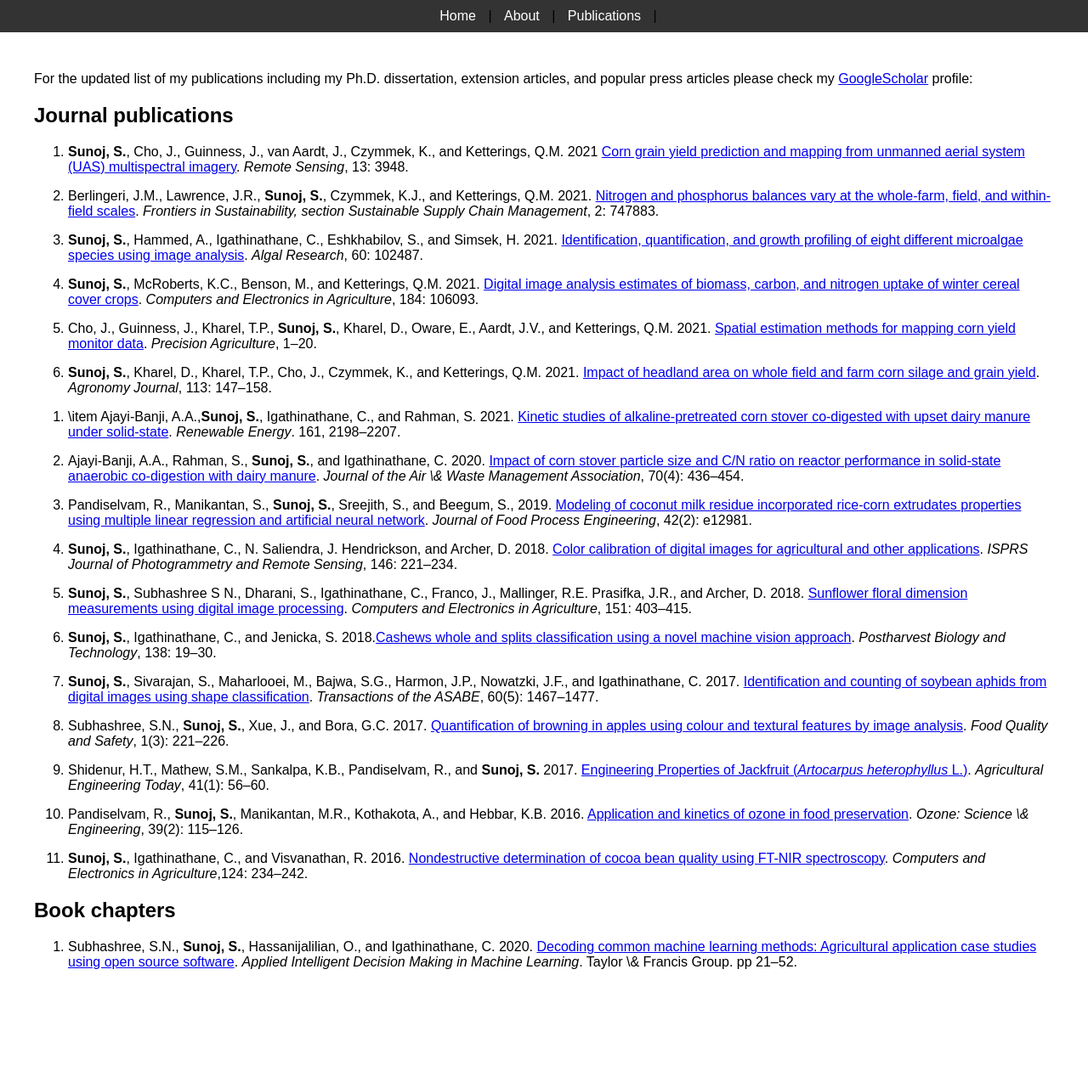
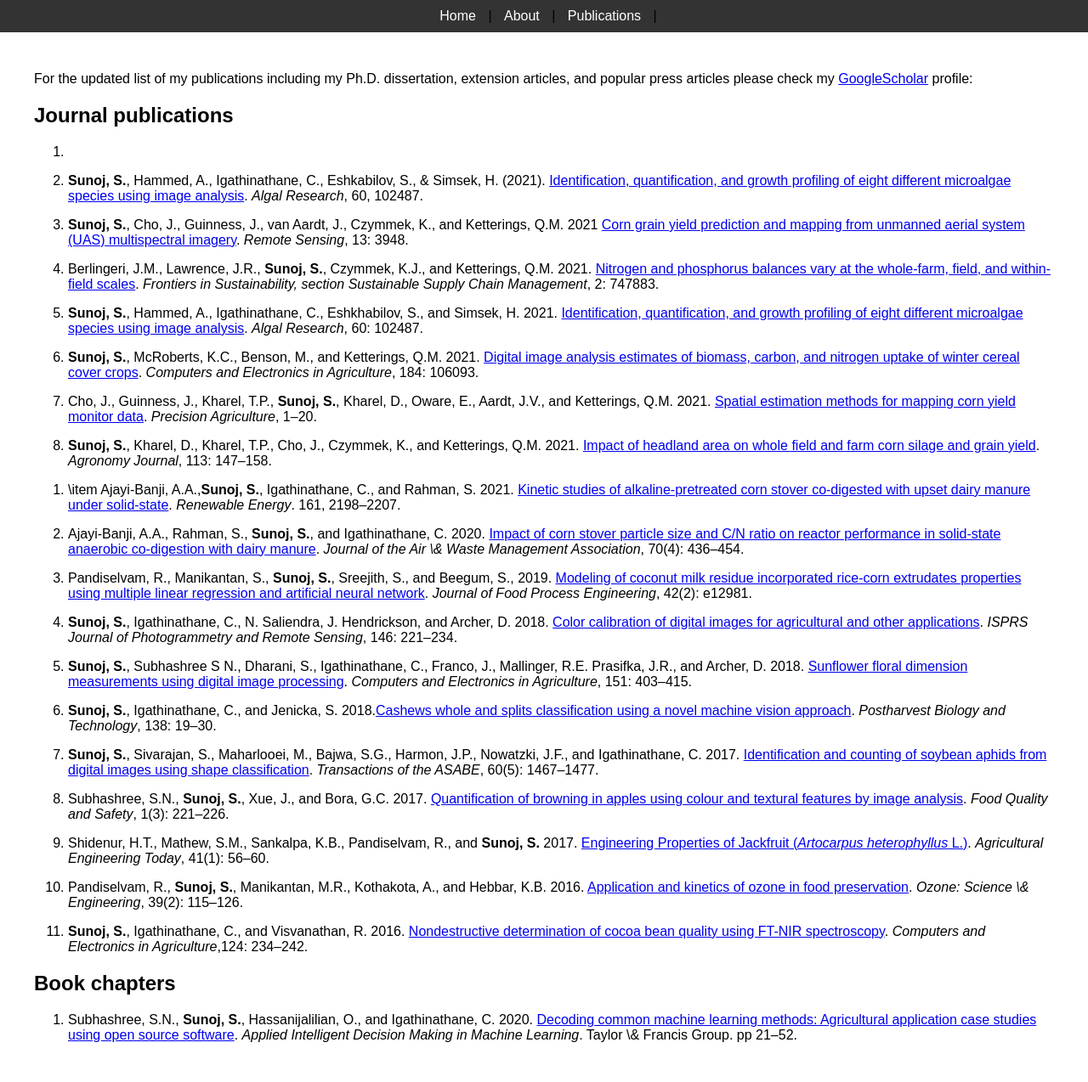
Before and after one commit to sunojshajahan/sunojshajahan.github.io, a Jekyll site: the page built from publications.md, in a window 1280 px wide. Shown: the whole page at 85% size. Built offline with Jekyll 4.4.1, drawn with Linux system fonts in a browser that asks for light colours; our own code applies the rules of GitHub Pages for plain Markdown files; before the commit the page ends 1188 px from its top, so only the background shows below that.

Commit message:
changed gem

```diff
--- a/Gemfile
+++ b/Gemfile
@@ -1,5 +1,5 @@
 source "https://rubygems.org"
 
 gem "jekyll", "~> 3.4.1"
-# gem "minima", github: "jekyll/minima", ref: "1e8a445"
 gem "github-pages", group: :jekyll_plugins
+gem "minima"
--- a/_layouts/default.html
+++ b/_layouts/default.html
@@ -2,7 +2,7 @@
 <html>
     <head>
         <title>{{ page.title }}</title>
-        <link rel="stylesheet" href="{{ '/assets/style.css' | relative_url }}">
+        <link rel="stylesheet" href="{{ '/assets/css/style.css' | relative_url }}">
     </head>
 <body>
     {% include navbar.html %}
--- a/publications.md
+++ b/publications.md
@@ -8,43 +8,46 @@
 
 <!-- [<img src="https://img.icons8.com/color/50/FAB005/google-scholar--v3.png"/>](https://scholar.google.com/citations?user=PSu2s7YAAAAJ&hl=en) -->
 
+19.
 
-1. **Sunoj, S.**, Cho, J., Guinness, J., van Aardt, J., Czymmek, K., and Ketterings, Q.M. 2021 [Corn grain yield prediction and mapping from unmanned aerial system (UAS) multispectral imagery](https://doi.org/10.3390/rs13193948). _Remote Sensing_, 13: 3948.
+18. **Sunoj, S.**, Hammed, A., Igathinathane, C., Eshkabilov, S., & Simsek, H. (2021). [Identification, quantification, and growth profiling of eight different microalgae species using image analysis](https://doi.org/10.1016/j.algal.2021.102487). _Algal Research_, 60, 102487.
 
-2. Berlingeri, J.M., Lawrence, J.R., **Sunoj, S.**, Czymmek, K.J., and Ketterings, Q.M. 2021. [Nitrogen and phosphorus balances vary at the whole-farm, field, and within-field scales](https://doi.org/10.3389/frsus.2021.747883). _Frontiers in Sustainability, section Sustainable Supply Chain Management_, 2: 747883.
+17. **Sunoj, S.**, Cho, J., Guinness, J., van Aardt, J., Czymmek, K., and Ketterings, Q.M. 2021 [Corn grain yield prediction and mapping from unmanned aerial system (UAS) multispectral imagery](https://doi.org/10.3390/rs13193948). _Remote Sensing_, 13: 3948.
 
-3. **Sunoj, S.**, Hammed, A., Igathinathane, C., Eshkhabilov, S., and Simsek, H. 2021. [Identification, quantification, and growth profiling of eight different microalgae species using image analysis](https://doi.org/10.1016/j.algal.2021.102487). _Algal Research_, 60: 102487.
+16. Berlingeri, J.M., Lawrence, J.R., **Sunoj, S.**, Czymmek, K.J., and Ketterings, Q.M. 2021. [Nitrogen and phosphorus balances vary at the whole-farm, field, and within-field scales](https://doi.org/10.3389/frsus.2021.747883). _Frontiers in Sustainability, section Sustainable Supply Chain Management_, 2: 747883.
 
-4. **Sunoj, S.**, McRoberts, K.C., Benson, M., and Ketterings, Q.M. 2021. [Digital image analysis estimates of biomass, carbon, and nitrogen uptake of winter cereal cover crops](https://www.sciencedirect.com/science/article/pii/S0168169921001113). _Computers and Electronics in Agriculture_, 184: 106093.
+15. **Sunoj, S.**, Hammed, A., Igathinathane, C., Eshkhabilov, S., and Simsek, H. 2021. [Identification, quantification, and growth profiling of eight different microalgae species using image analysis](https://doi.org/10.1016/j.algal.2021.102487). _Algal Research_, 60: 102487.
 
-5. Cho, J., Guinness, J., Kharel, T.P., **Sunoj, S.**, Kharel, D., Oware, E., Aardt, J.V., and Ketterings, Q.M. 2021. [Spatial estimation methods for mapping corn yield monitor data](https://doi.org/10.1007/s11119-021-09793-z). _Precision Agriculture_, 1--20.
+14. **Sunoj, S.**, McRoberts, K.C., Benson, M., and Ketterings, Q.M. 2021. [Digital image analysis estimates of biomass, carbon, and nitrogen uptake of winter cereal cover crops](https://www.sciencedirect.com/science/article/pii/S0168169921001113). _Computers and Electronics in Agriculture_, 184: 106093.
 
-6. **Sunoj, S.**, Kharel, D., Kharel, T.P., Cho, J., Czymmek, K., and Ketterings, Q.M. 2021. [Impact of headland area on whole field and farm corn silage and grain yield](https://doi.org/10.1002/agj2.20489). _Agronomy Journal_, 113: 147--158.
+13. Cho, J., Guinness, J., Kharel, T.P., **Sunoj, S.**, Kharel, D., Oware, E., Aardt, J.V., and Ketterings, Q.M. 2021. [Spatial estimation methods for mapping corn yield monitor data](https://doi.org/10.1007/s11119-021-09793-z). _Precision Agriculture_, 1--20.
+
+12. **Sunoj, S.**, Kharel, D., Kharel, T.P., Cho, J., Czymmek, K., and Ketterings, Q.M. 2021. [Impact of headland area on whole field and farm corn silage and grain yield](https://doi.org/10.1002/agj2.20489). _Agronomy Journal_, 113: 147--158.
 
 <!-- %\item **Sunoj, S.**, Igathinathane, C., Saliendra, N., Hendrickson, J., Archer, D., and Liebig, M. 2020. PhenoCam guidelines for phenology measurement and analysis in agricultural cropping environment: A case study of soybean. \textit{Agricultural and Forest Meterology}. Accepted. Journal Impact factor = 4.65; Citations = NA; Reads = NA. -->
 
-7. \item Ajayi-Banji, A.A.,**Sunoj, S.**, Igathinathane, C., and Rahman, S. 2021. [Kinetic studies of alkaline-pretreated corn stover co-digested with upset dairy manure under solid-state](https://www.sciencedirect.com/science/article/pii/S0960148120316761). _Renewable Energy_. 161, 2198--2207.
+11. \item Ajayi-Banji, A.A.,**Sunoj, S.**, Igathinathane, C., and Rahman, S. 2021. [Kinetic studies of alkaline-pretreated corn stover co-digested with upset dairy manure under solid-state](https://www.sciencedirect.com/science/article/pii/S0960148120316761). _Renewable Energy_. 161, 2198--2207.
 
-8. Ajayi-Banji, A.A., Rahman, S., **Sunoj, S.**, and Igathinathane, C. 2020. [Impact of corn stover particle size and C/N ratio on reactor performance in solid-state anaerobic co-digestion with dairy manure](https://doi.org/10.1080/10962247.2020.1729277). _Journal of the Air \& Waste Management Association_, 70(4): 436--454.
+10. Ajayi-Banji, A.A., Rahman, S., **Sunoj, S.**, and Igathinathane, C. 2020. [Impact of corn stover particle size and C/N ratio on reactor performance in solid-state anaerobic co-digestion with dairy manure](https://doi.org/10.1080/10962247.2020.1729277). _Journal of the Air \& Waste Management Association_, 70(4): 436--454.
 
 
 9. Pandiselvam, R., Manikantan, S., **Sunoj, S.**, Sreejith, S., and Beegum, S., 2019. [Modeling of coconut milk residue incorporated rice‐corn extrudates properties using multiple linear regression and artificial neural network](https://doi.org/10.1111/jfpe.12981). _Journal of Food Process Engineering_, 42(2): e12981.
 
-10. **Sunoj, S.**, Igathinathane, C., N. Saliendra, J. Hendrickson, and Archer, D. 2018. [Color calibration of digital images for agricultural and other applications](https://doi.org/10.1016/j.isprsjprs.2018.09.015). _ISPRS Journal of Photogrammetry and Remote Sensing_, 146: 221--234.
+8. **Sunoj, S.**, Igathinathane, C., N. Saliendra, J. Hendrickson, and Archer, D. 2018. [Color calibration of digital images for agricultural and other applications](https://doi.org/10.1016/j.isprsjprs.2018.09.015). _ISPRS Journal of Photogrammetry and Remote Sensing_, 146: 221--234.
 
-11. **Sunoj, S.**, Subhashree S N., Dharani, S., Igathinathane, C., Franco, J., Mallinger, R.E. Prasifka, J.R., and Archer, D. 2018. [Sunflower floral dimension measurements using digital image processing](https://doi.org/10.1016/j.compag.2018.06.026). _Computers and Electronics in Agriculture_, 151: 403--415.
+7. **Sunoj, S.**, Subhashree S N., Dharani, S., Igathinathane, C., Franco, J., Mallinger, R.E. Prasifka, J.R., and Archer, D. 2018. [Sunflower floral dimension measurements using digital image processing](https://doi.org/10.1016/j.compag.2018.06.026). _Computers and Electronics in Agriculture_, 151: 403--415.
 
-12. **Sunoj, S.**, Igathinathane, C., and Jenicka, S. 2018.[Cashews whole and splits classification using a novel machine vision approach](https://doi.org/10.1016/j.postharvbio.2017.12.006). _Postharvest Biology and Technology_, 138: 19--30.
+6. **Sunoj, S.**, Igathinathane, C., and Jenicka, S. 2018.[Cashews whole and splits classification using a novel machine vision approach](https://doi.org/10.1016/j.postharvbio.2017.12.006). _Postharvest Biology and Technology_, 138: 19--30.
 
-13. **Sunoj, S.**, Sivarajan, S., Maharlooei, M., Bajwa, S.G., Harmon, J.P., Nowatzki, J.F., and Igathinathane, C. 2017. [Identification and counting of soybean aphids from digital images using shape classification](https://elibrary.asabe.org/abstract.asp?aid=48461). _Transactions of the ASABE_, 60(5): 1467--1477.
+5. **Sunoj, S.**, Sivarajan, S., Maharlooei, M., Bajwa, S.G., Harmon, J.P., Nowatzki, J.F., and Igathinathane, C. 2017. [Identification and counting of soybean aphids from digital images using shape classification](https://elibrary.asabe.org/abstract.asp?aid=48461). _Transactions of the ASABE_, 60(5): 1467--1477.
 
-14. Subhashree, S.N., **Sunoj, S.**, Xue, J., and Bora, G.C. 2017. [Quantification of browning in apples using colour and textural features by image analysis](https://doi.org/10.1093/fqsafe/fyx021). _Food Quality and Safety_, 1(3): 221--226.
+4. Subhashree, S.N., **Sunoj, S.**, Xue, J., and Bora, G.C. 2017. [Quantification of browning in apples using colour and textural features by image analysis](https://doi.org/10.1093/fqsafe/fyx021). _Food Quality and Safety_, 1(3): 221--226.
 
-15. Shidenur, H.T., Mathew, S.M., Sankalpa, K.B., Pandiselvam, R., and **Sunoj, S.** 2017. [Engineering Properties of Jackfruit (_Artocarpus heterophyllus_ L.)](https://indianjournals.com/ijor.aspx?target=ijor:aet&volume=41&issue=1&article=009). _Agricultural Engineering Today_, 41(1): 56--60.
+3. Shidenur, H.T., Mathew, S.M., Sankalpa, K.B., Pandiselvam, R., and **Sunoj, S.** 2017. [Engineering Properties of Jackfruit (_Artocarpus heterophyllus_ L.)](https://indianjournals.com/ijor.aspx?target=ijor:aet&volume=41&issue=1&article=009). _Agricultural Engineering Today_, 41(1): 56--60.
 
-16. Pandiselvam, R., **Sunoj, S.**, Manikantan, M.R., Kothakota, A., and Hebbar, K.B. 2016. [Application and kinetics of ozone in food preservation](https://doi.org/10.1080/01919512.2016.1268947). _Ozone: Science \& Engineering_, 39(2): 115--126.
+2. Pandiselvam, R., **Sunoj, S.**, Manikantan, M.R., Kothakota, A., and Hebbar, K.B. 2016. [Application and kinetics of ozone in food preservation](https://doi.org/10.1080/01919512.2016.1268947). _Ozone: Science \& Engineering_, 39(2): 115--126.
 
-17. **Sunoj, S.**, Igathinathane, C., and Visvanathan, R. 2016. [Nondestructive determination of cocoa bean quality using FT-NIR spectroscopy](https://doi.org/10.1016/j.compag.2016.04.012). _Computers and Electronics in Agriculture_,124: 234--242.
+1. **Sunoj, S.**, Igathinathane, C., and Visvanathan, R. 2016. [Nondestructive determination of cocoa bean quality using FT-NIR spectroscopy](https://doi.org/10.1016/j.compag.2016.04.012). _Computers and Electronics in Agriculture_,124: 234--242.
 
 <!-- 18. Pandiselvam, R., **Sunoj, S.**, and Uma, D. 2016. Development of multivariate regression model for quantification of proximate content in _Vigna radiata_ using Fourier transform–NIR spectroscopy. _Scientific Journal Agricultural Engineering_, 41(2): 61--70. -->
 
```
Also changed, not shown: index.md (+1 -1 lines), Gemfile.lock, assets/css/style.css (renamed from assets/style.css), 7 other files.
